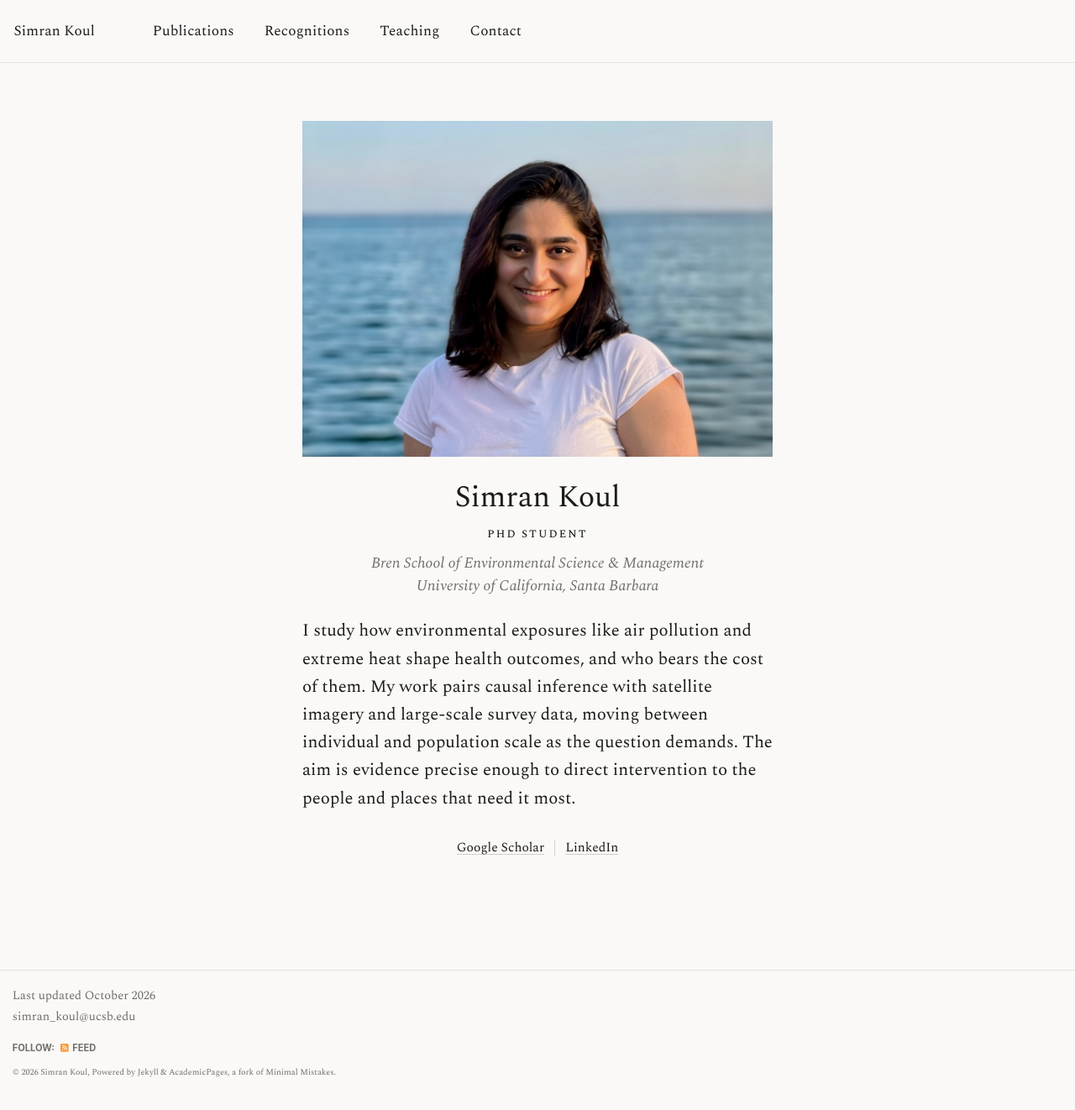
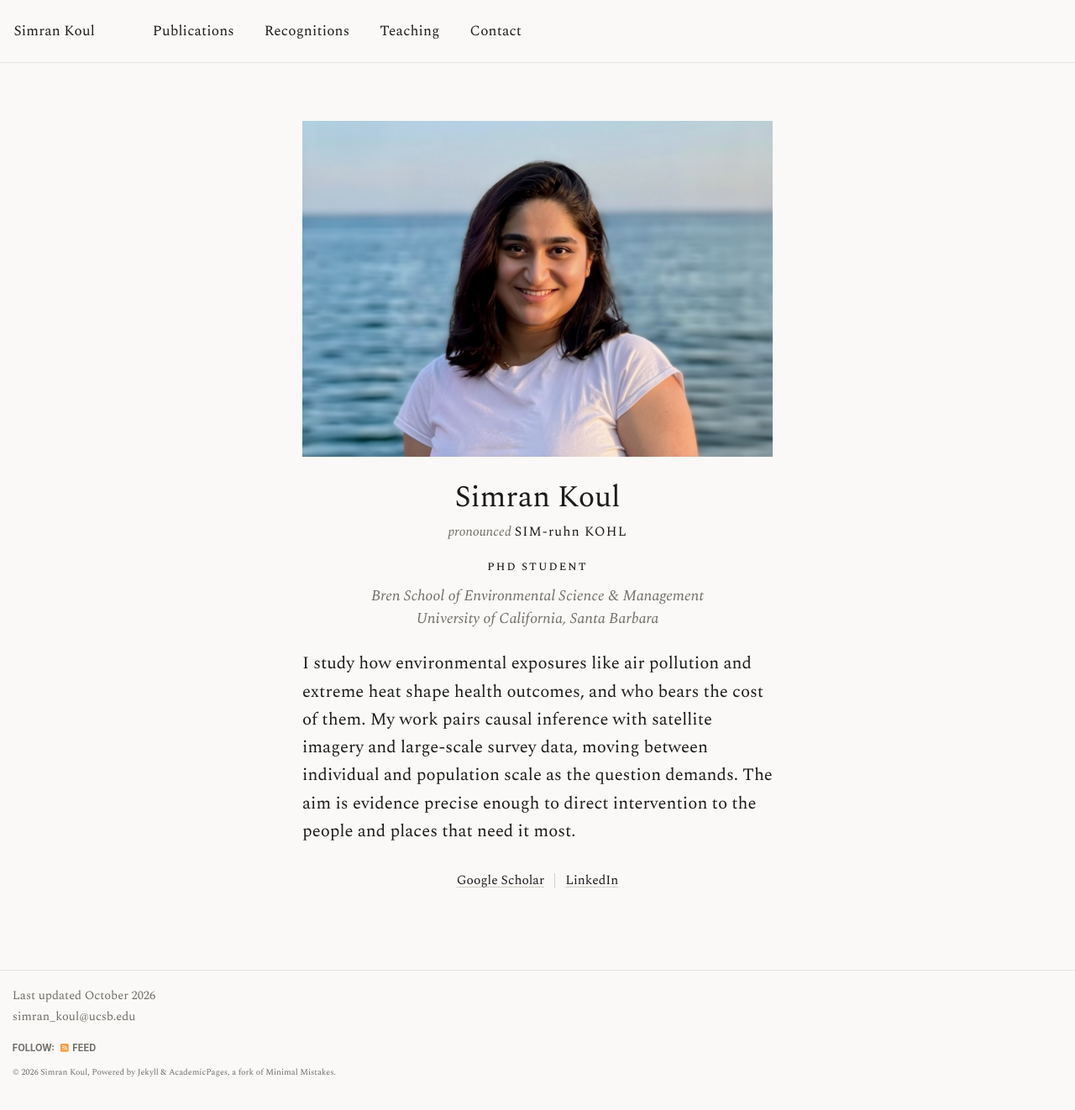
Before and after one commit to simkoul/simkoul.github.io, a Jekyll site: the page built from _pages/about.md, in a window 1280 px wide and 1328 px high. Shown: the top 1322 px of the window at 84% size. Built offline with Jekyll 4.4.1, drawn with Linux system fonts in a browser that asks for light colours.

Commit message:
Say how the name is pronounced, under the name
A quiet line between the name and the affiliation: "pronounced" in the same
muted italic the institution lines use, and the guide itself in ink with a
little letterspacing so the syllables separate.

```diff
--- a/_pages/about.md
+++ b/_pages/about.md
@@ -14,6 +14,8 @@ author_profile: false
     <div class="home__portrait" style="background-image:url('{{ base_path }}/images/profile.jpg')"></div>
 
     <h1 class="display home__name">Simran Koul</h1>
+    <p class="home__say">pronounced <span>SIM-ruhn KOHL</span></p>
+
     <p class="home__aff">
       <span class="home__role">PhD Student</span>
       <span class="home__inst">Bren School of Environmental Science &amp; Management</span>
--- a/_sass/layout/_quiet.scss
+++ b/_sass/layout/_quiet.scss
@@ -214,7 +214,25 @@ body {
 
 .page__content h1.home__name {
   font-size: 2rem;
-  margin: 0 0 0.6rem;
+  margin: 0 0 0.35rem;
+}
+
+/* How the name is said, directly under it. "pronounced" is set in the same
+   muted italic the institution lines use, so it reads as a quiet aside; the
+   guide itself is letterspaced a little to separate the syllables. */
+.page__content .home__say {
+  margin: 0 0 1.1rem;
+  max-width: none;
+  font-size: 0.88rem;
+  line-height: 1.5;
+  font-style: italic;
+  color: var(--muted);
+
+  span {
+    font-style: normal;
+    letter-spacing: 0.07em;
+    color: var(--ink);
+  }
 }
 
 .home__aff {
--- a/tools/preview/preview_shell.html
+++ b/tools/preview/preview_shell.html
@@ -56,7 +56,9 @@ img{max-width:100%}
 /* home ----------------------------------------------------------------- */
 .home{max-width:560px;margin:0 auto;padding:2rem 0 2.4rem;text-align:center}
 .home__portrait{width:100%;aspect-ratio:7/5;margin:0 auto 1.5rem;background-size:cover;background-position:center;background-color:#ecebe6}
-.page__content h1.home__name{font-size:2rem;margin:0 0 .6rem}
+.page__content h1.home__name{font-size:2rem;margin:0 0 .35rem}
+.page__content .home__say{margin:0 0 1.1rem;max-width:none;font-size:.88rem;line-height:1.5;font-style:italic;color:var(--muted)}
+.page__content .home__say span{font-style:normal;letter-spacing:.07em;color:var(--ink)}
 .home__aff{margin:0 auto 1.5rem;max-width:46ch}
 .home__role,.home__inst{display:block}
 .home__role{font-size:.72rem;font-weight:500;letter-spacing:.16em;text-transform:uppercase;color:var(--ink);margin-bottom:.55rem}
```
